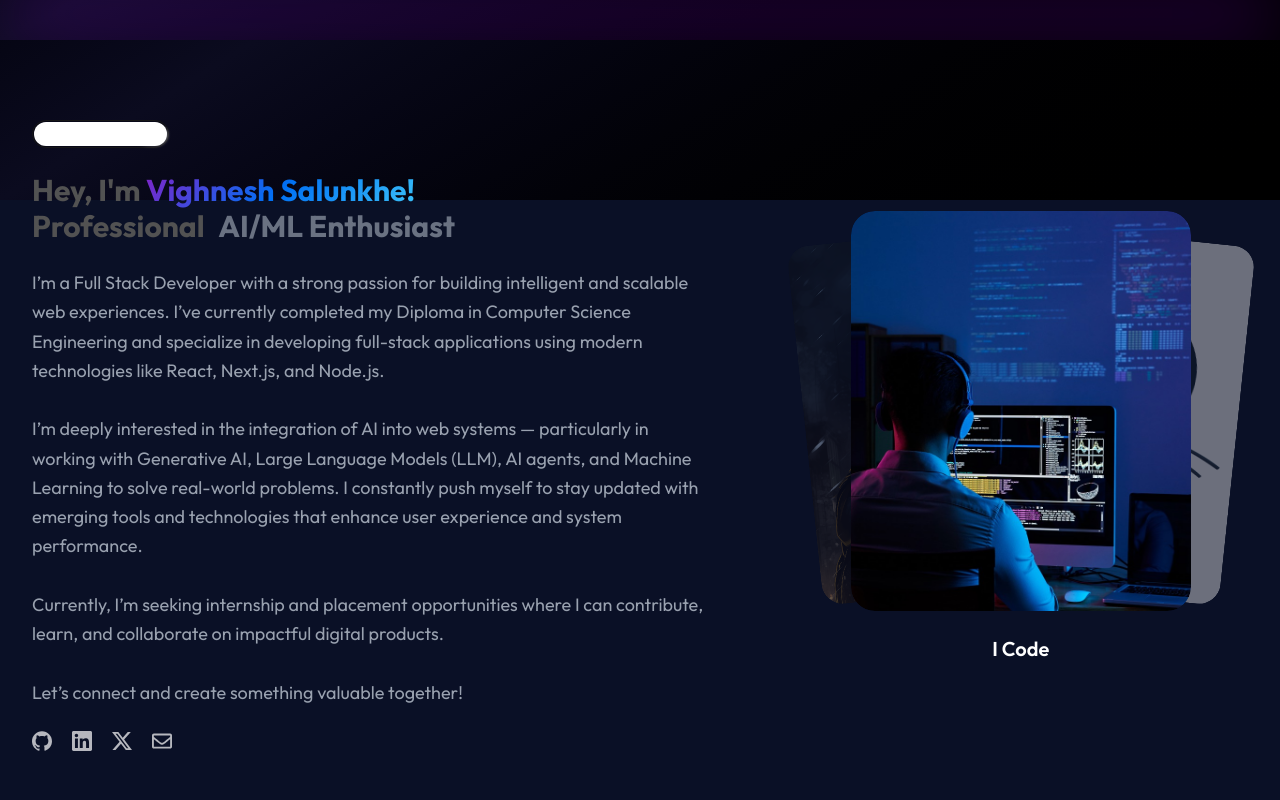
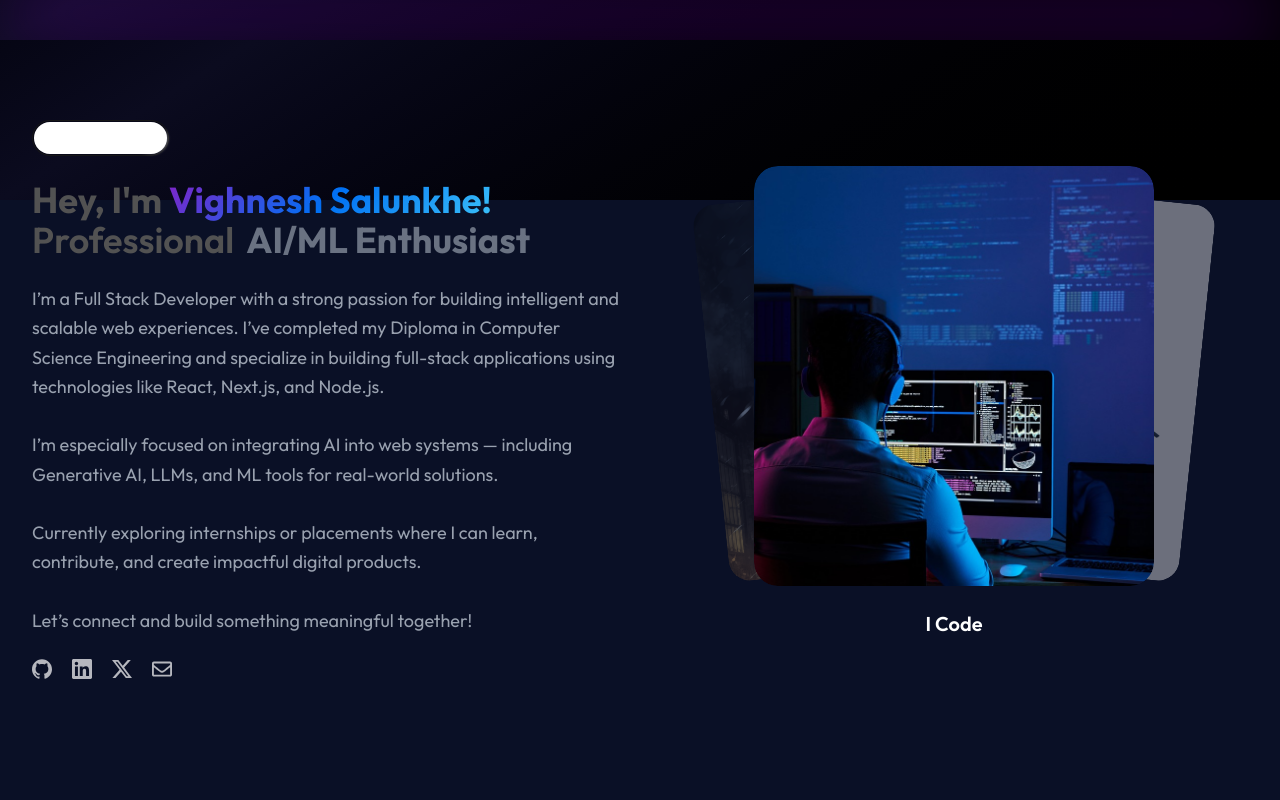
Before and after one commit to VighneshDevHub/Portfolio, a Next.js app: page /about in a window 1280 px wide. Shown: the part 600-1400 px from the top of the page. Built offline with nearby package versions, Linux system fonts and the light colour scheme.

Commit message:
fix: styling issues

```diff
--- a/app/about/AboutMe.tsx
+++ b/app/about/AboutMe.tsx
@@ -1,84 +1,77 @@
-import React from 'react'
-import Image from 'next/image'
-import { HoverBorderGradient } from '@/components/ui/HoverBorderGradient'
-import Link from 'next/link'
-import { SiX, SiLinkedin, SiGithub, SiMailboxdotorg } from "react-icons/si";
-import { FaHeart, FaRegEnvelope } from "react-icons/fa";
-import { FlipWords } from '@/components/ui/FlipWords';
-import { AuroraText } from '@/components/magicui/aurora-text';
-import CardCarousel from '@/components/ui/CardCarousel';
+"use client";
+
+import React from "react";
+import Image from "next/image";
+import Link from "next/link";
+import { HoverBorderGradient } from "@/components/ui/HoverBorderGradient";
+import { FlipWords } from "@/components/ui/FlipWords";
+import { AuroraText } from "@/components/magicui/aurora-text";
+import CardCarousel from "@/components/ui/CardCarousel";
+import { SiX, SiLinkedin, SiGithub } from "react-icons/si";
+import { FaRegEnvelope } from "react-icons/fa";
 
 const AboutMe: React.FC = () => {
-  const words = ["Full Stack Developer", "AI/ML Enthusiast", "Mobile App Developer", "UI/UX Designer", "Freelancer"];
+  const words = [
+    "Full Stack Developer",
+    "AI/ML Enthusiast",
+    "Mobile App Developer",
+    "UI/UX Designer",
+    "Freelancer",
+  ];
 
   return (
-    <section id="about" className="w-full max-w-7xl mx-auto px-8 py-20">
-      {/* Main Content */}
-      <div className="max-w-7xl mx-auto flex flex-col md:flex-row  justify-center items-center gap-20 px-">
-
-
+    <section id="about" className="w-full max-w-7xl mx-auto px-4 sm:px-6 md:px-8 py-16 sm:py-20">
+      <div className="flex flex-col-reverse md:flex-row items-center justify-between gap-10">
         {/* Bio Text */}
-        <div className="w-full md:w-6/8 space-y-6 ">
-          <div className=" flex  text-center">
+        <div className="w-full md:w-1/2 space-y-6">
+          <div className="flex justify-center md:justify-start">
             <HoverBorderGradient
               containerClassName="rounded-full"
               as="button"
-              className="dark:bg-black bg-white text-black dark:text-white flex items-center space-x-2"
+              className="dark:bg-black bg-white text-black dark:text-white flex items-center space-x-2 px-4 py-1.5"
             >
-              <span className="text-white text-sm font-semibold tracking-wide ">More About Me</span>
+              <span className="text-white text-sm font-semibold tracking-wide">
+                More About Me
+              </span>
             </HoverBorderGradient>
           </div>
 
-          <div className=" flex ">
-            <div className="text-2xl lg:text-3xl sm:text-2xl font-bold text-neutral-600 dark:text-neutral-400 tracking-normal">
-                    Hey, I'm <AuroraText className='font-bold'>Vighnesh Salunkhe!</AuroraText> <br />
-              <span className=' mr-2'>Professional </span><FlipWords words={words} className=' text-gray-500' /> <br />
+          <div className="  md:text-left text-2xl sm:text-3xl lg:text-4xl font-bold text-neutral-600 dark:text-neutral-400 tracking-normal">
+            Hey, I'm <AuroraText className="font-bold">Vighnesh Salunkhe!</AuroraText>
+            <br />
+            <div className="flex items-center gap-3 whitespace-nowrap overflow-hidden text-ellipsis max-w-full">
+              <span className=" text-neutral-600 dark:text-neutral-400 font-semibold">Professional</span>
+              <FlipWords words={words} className="text-gray-500 shrink-0" />
             </div>
           </div>
 
-          <p className="text-gray-400 text-[0.5rem] sm:text-lg leading-relaxed max-w-5xl mx-auto ">
+          <p className="text-gray-400 text-base sm:text-base md:text-lg leading-relaxed max-w-3xl mx-auto md:mx-0  md:text-left ">
             I’m a Full Stack Developer with a strong passion for building intelligent and scalable web experiences.
-            I’ve currently completed my Diploma in Computer Science Engineering and specialize in developing full-stack applications using modern technologies like React, Next.js, and Node.js.
-            <br /> <br /> I’m deeply interested in the integration of AI into web systems — particularly in working with Generative AI, Large Language Models (LLM), AI agents, and Machine Learning to solve real-world problems.
-            I constantly push myself to stay updated with emerging tools and technologies that enhance user experience and system performance.
-
+            I’ve completed my Diploma in Computer Science Engineering and specialize in building full-stack applications using technologies like React, Next.js, and Node.js.
             <br /><br />
-            Currently, I’m seeking internship and placement opportunities where I can contribute, learn, and collaborate on impactful digital products.
+            I’m especially focused on integrating AI into web systems — including Generative AI, LLMs, and ML tools for real-world solutions.
             <br /><br />
-            Let’s connect and create something valuable together!
+            Currently exploring internships or placements where I can learn, contribute, and create impactful digital products.
+            <br /><br />
+            Let’s connect and build something meaningful together!
           </p>
 
-          {/* Connect */}
-          <div>
-            <div className="flex space-x-5 text-xl text-white/70">
-              <Link href="https://github.com/VighneshDevHub" target="_blank">
-                <SiGithub />
-              </Link>
-              <Link href="https://linkedin.com/in/vighneshsalunkhe" target="_blank">
-                <SiLinkedin />
-              </Link>
-              <Link href="https://linkedin.com/in/vighneshsalunkhe" target="_blank">
-                <SiX />
-              </Link>
+          {/* Social Links */}
+          <div className="flex justify-center md:justify-start space-x-5 text-xl text-white/70">
+            <Link href="https://github.com/VighneshDevHub" target="_blank"><SiGithub /></Link>
+            <Link href="https://linkedin.com/in/vighneshsalunkhe" target="_blank"><SiLinkedin /></Link>
+            <Link href="https://twitter.com" target="_blank"><SiX /></Link>
+            <Link href="mailto:vighneshsalunkhe949@gmail.com"><FaRegEnvelope /></Link>
+          </div>
+        </div>
 
-              <Link href="mailto:vighneshsalunkhe949@gmail.com"><FaRegEnvelope />
-              </Link>
-
-
-            </div>
-          </div>
-
+        {/* Card Carousel */}
+        <div className="w-full md:w-1/2 flex items-center justify-center">
+          <CardCarousel />
         </div>
-        {/* Image Section (replace this block) */}
-<div className="relative w-full md:w-1/2 flex items-center justify-center">
-  <CardCarousel />
-</div>
-
-
-
       </div>
     </section>
-  )
-}
+  );
+};
 
-export default AboutMe
+export default AboutMe;
--- a/app/contact/ContactPage.tsx
+++ b/app/contact/ContactPage.tsx
@@ -161,11 +161,11 @@ export default function ContactPage() {
               <div>
                 <HoverBorderGradient
                   as="div"
-                  className="px-6 py-3 text-base"
+                  className="px-6 py-3 text-base hover:cursor-pointer"
                 >
                   <button
                     type="submit"
-                    className="flex items-center gap-2 text-white font-medium"
+                    className="flex items-center gap-2 text-white font-medium hover:cursor-pointer"
                     disabled={loading}
                     suppressHydrationWarning
                   >
--- a/app/projects/[slug]/page.tsx
+++ b/app/projects/[slug]/page.tsx
@@ -1,7 +1,7 @@
 import { Project, projects } from "@/data/projectData";
 import { notFound } from "next/navigation";
 import Image from "next/image";
-import { Github, ExternalLink, CheckCircle, Award} from "lucide-react";
+import { Github, ExternalLink, CheckCircle, Award } from "lucide-react";
 import React from "react";
 
 interface ProjectDetailPageProps {
@@ -22,8 +22,13 @@ const ProjectDetailPage = async ({ params }: ProjectDetailPageProps) => {
             <section className="lg:col-span-8">
                 {/* Title & Description */}
                 <div className="mb-8">
-                    <h1 className="text-5xl font-extrabold gradient-text">{project.title}</h1>
-                    <p className="text-lg text-gray-300 mt-4 max-w-2xl">{project.description}</p>
+                    <h1 className="text-3xl sm:text-4xl md:text-5xl font-extrabold gradient-text leading-tight">
+                        {project.title}
+                    </h1>
+                    <p className="text-base sm:text-lg text-gray-300 mt-4 max-w-2xl">
+                        {project.description}
+                    </p>
+
                 </div>
 
                 {/* Cover Image */}
@@ -33,7 +38,7 @@ const ProjectDetailPage = async ({ params }: ProjectDetailPageProps) => {
                         alt={`${project.title} Cover Image`}
                         width={1200}
                         height={500}
-                        className="w-full h-[400px] object-cover hover:scale-105 transition-transform duration-500"
+                        className="w-full h-[220px] sm:h-[300px] md:h-[400px] object-cover hover:scale-105 transition-transform duration-500"
                         priority
                     />
                 </div>
@@ -110,8 +115,7 @@ const ProjectDetailPage = async ({ params }: ProjectDetailPageProps) => {
                     <div className="text-sm text-gray-400 flex items-center gap-2">
                         <span className="font-medium text-white">Status:</span>
                         <span
-                            className={`px-2 py-0.5 text-xs font-medium rounded-full ${
-                                project.status === "Completed"
+                            className={`px-2 py-0.5 text-xs font-medium rounded-full ${project.status === "Completed"
                                 ? "bg-green-700 text-white"
                                 : project.status === "In Progress"
                                     ? "bg-yellow-600 text-black"
--- a/components/BlogSection.tsx
+++ b/components/BlogSection.tsx
@@ -81,7 +81,7 @@ const BlogSection: React.FC = () => {
       <div className="grid gap-10 sm:grid-cols-1 md:grid-cols-2 lg:grid-cols-3 ">
         {blogs.map((blog) => (
           <Link key={blog.id} href='/blogs' className="group">
-            <div className="relative h-[500px] bg-white/5 backdrop-blur-md border border-white/10 rounded-2xl overflow-hidden shadow-lg hover:shadow-[0_0_30px_#a78bfa99] transition duration-300 transform hover:-translate-y-1 active:scale-[0.98]">
+            <div className="relative lg:h-[500px] bg-white/5 backdrop-blur-md border border-white/10 rounded-2xl overflow-hidden shadow-lg hover:shadow-[0_0_30px_#a78bfa99] transition duration-300 transform hover:-translate-y-1 active:scale-[0.98]">
               <div className="relative w-full aspect-video overflow-hidden">
                 <Image
                   src={blog.image}
@@ -114,7 +114,7 @@ const BlogSection: React.FC = () => {
                     </span>
                   ))}
                 </div>
-                <div className="mt-4 text-sm font-medium bg-white text-center rounded-2xl p-2">
+                <div className="mt-5 text-sm font-medium bg-white text-center rounded-2xl p-2">
                   <span className="gap-1 text-black ">
                     Read More
                   </span>
--- a/components/Footer.tsx
+++ b/components/Footer.tsx
@@ -1,7 +1,7 @@
 "use client";
 import React from "react";
 
-import {SiX, SiLinkedin, SiGithub, SiMailboxdotorg} from "react-icons/si";
+import { SiX, SiLinkedin, SiGithub, SiMailboxdotorg } from "react-icons/si";
 import { FaHeart, FaRegEnvelope } from "react-icons/fa";
 
 import Link from "next/link";
@@ -13,7 +13,7 @@ const Footer: React.FC = () => {
         {/* Personal Intro */}
         <div>
           <h2 className="text-lg font-semibold mb-2">Vighnesh Salunkhe</h2>
-          <p className="text-white/70 ">
+          <p className="text-neutral-400 text-balance">
             Full Stack Developer & AI Explorer based in India. Passionate about
             building scalable, fast, and future-proof digital solutions.
           </p>
@@ -21,18 +21,18 @@ const Footer: React.FC = () => {
 
         {/* Quick Links */}
         <div>
-          <h2 className="text-lg font-semibold mb-2">Quick Links</h2>
-          <ul className="space-y-2 text-[1rem] text-white/70">
-            <li>
+          <h2 className="lg:text-lg font-semibold mb-2">Quick Links</h2>
+          <ul className="space-y-2 text-[1rem] text-neutral-400 ">
+            <li className="hover:text-white">
               <Link href="/about">About Me</Link>
             </li>
-            <li>
+            <li className="hover:text-white">
               <Link href="/projects">Projects</Link>
             </li>
-            <li>
+            <li className="hover:text-white">
               <Link href="/blogs">Blog</Link>
             </li>
-            <li>
+            <li className="hover:text-white">
               <Link href="/resume" target="_blank" rel="noopener noreferrer">
                 Resume
               </Link>
@@ -45,16 +45,17 @@ const Footer: React.FC = () => {
           <h2 className="text-lg font-semibold mb-2">Connect</h2>
           <div className="flex space-x-4 mt-2 text-xl text-white/70">
             <Link href="https://github.com/VighneshDevHub" target="_blank">
-              <SiGithub />
+              <SiGithub className="hover:text-white" />
             </Link>
             <Link href="https://linkedin.com/in/vighneshsalunkhe" target="_blank">
-              <SiLinkedin />
+              <SiLinkedin className="hover:text-white" />
             </Link>
             <Link href="https://linkedin.com/in/vighneshsalunkhe" target="_blank">
-              <SiX />
+              <SiX className="hover:text-white" />
             </Link>
 
-            <Link href="mailto:vighneshsalunkhe949@gmail.com"><FaRegEnvelope />
+            <Link href="mailto:vighneshsalunkhe949@gmail.com">
+              <FaRegEnvelope className="hover:text-white" />
             </Link>
 
 
@@ -63,16 +64,16 @@ const Footer: React.FC = () => {
 
         {/* Placeholder or Additional Info */}
         <div>
-  <h2 className="text-lg font-semibold mb-2">Availability</h2>
-  <p className="text-white/70 text-sm">
-    Currently open to freelance projects, collaborations, and full-time roles. Let's build something impactful together.
-  </p>
-</div>
+          <h2 className="text-lg font-semibold mb-2">Availability</h2>
+          <p className="text-neutral-400 text-balance">
+            Currently open to freelance projects, collaborations, and full-time roles. Let's build something impactful together.
+          </p>
+        </div>
 
       </div>
 
       {/* Bottom Bar */}
-      <div className="mt-10 border-t border-white/10 pt-6 flex flex-col md:flex-row justify-between items-center text-sm text-white/50">
+      <div className="mt-10 border-t border-white/10 pt-6 flex flex-col md:flex-row justify-between items-center lg:text-[0.9rem] text-sm text-white/50">
         <p>
           &copy; {new Date().getFullYear()} Vighnesh Salunkhe. All rights reserved.
         </p>
--- a/components/Hero.tsx
+++ b/components/Hero.tsx
@@ -90,7 +90,7 @@ const Hero: React.FC = () => {
              before:opacity-60"
             >
                 <div
-                    className="absolute top-[35%] -left-1/2 w-[200%] h-[800px] sm:h-[1200px] md:h-[1500px] lg:h-[1800px]
+                    className="absolute lg:top-[35%] top-[35%] -left-1/2 w-[200%] h-[800px] sm:h-[1200px] md:h-[1500px] lg:h-[1800px]
                rounded-[100%] border-t-[1px] sm:border-t-2 md:border-t-3 lg:border-t-4 border-t-white bg-[#0a0a0a]
                shadow-[inset_0_1px_10px_white,0_-3px_8px_4px_rgba(255,255,255,0.25)]
                sm:shadow-[inset_0_1px_15px_white,0_-4px_10px_5px_rgba(255,255,255,0.3)]
--- a/components/ui/CardCarousel.tsx
+++ b/components/ui/CardCarousel.tsx
@@ -9,7 +9,7 @@ const cards = [
   { img: "/Images/coder.jpg", text: "I Code" },
   { img: "/Images/batman.png", text: "I Gym" },
   { img: "/Images/labtocat.png", text: "I Eat" },
-   { img: "/Images/batman.png", text: "I Gym" },
+  { img: "/Images/batman.png", text: "I Gym " },
 ];
 
 const CardCarousel = () => {
@@ -33,17 +33,17 @@ const CardCarousel = () => {
       case 0:
         return "z-30 scale-100 translate-x-0 rotate-0 opacity-100";
       case 1:
-        return "z-20 scale-90 -translate-x-16 -rotate-6 opacity-40";
+        return "z-20 scale-90 -translate-x-12 sm:-translate-x-16 -rotate-6 opacity-40";
       case 2:
-        return "z-10 scale-90 translate-x-16 rotate-6 opacity-40";
+        return "z-10 scale-90 translate-x-12 sm:translate-x-16 rotate-6 opacity-40";
       default:
         return "hidden";
     }
   };
 
   return (
-    <div className="w-full flex flex-col items-center justify-center">
-      <div className="relative w-[300px] h-[420px] sm:w-[340px] sm:h-[400px]">
+    <div className="w-full flex flex-col items-center justify-center px-4">
+      <div className="relative w-[90%] max-w-[320px] sm:max-w-[360px] md:max-w-[400px] h-[400px] sm:h-[420px]">
         {cards.map((card, index) => (
           <motion.div
             key={index}
@@ -54,6 +54,7 @@ const CardCarousel = () => {
               alt={card.text}
               fill
               className="object-cover rounded-3xl"
+              sizes="(max-width: 768px) 100vw, 360px"
             />
           </motion.div>
         ))}
@@ -67,7 +68,7 @@ const CardCarousel = () => {
             animate={{ opacity: 1, y: 0 }}
             exit={{ opacity: 0, y: -10 }}
             transition={{ duration: 0.4 }}
-            className="text-white text-lg sm:text-xl font-semibold text-center"
+            className="text-white text-base sm:text-lg md:text-xl font-semibold text-center"
           >
             {cards[currentIndex].text}
           </motion.p>
--- a/components/ui/InfiniteMovingCards.tsx
+++ b/components/ui/InfiniteMovingCards.tsx
@@ -80,7 +80,7 @@ export const InfiniteMovingCards: React.FC<InfiniteMovingCardsProps> = ({
         {items.map((item) => (
           <li
             key={item.id}
-            className="relative w-[350px] max-w-full shrink-0 rounded-2xl border border-zinc-200 bg-[linear-gradient(180deg,#fafafa,#f5f5f5)] px-6 py-6 md:w-[400px] dark:border-zinc-700 dark:bg-[linear-gradient(180deg,#27272a,#18181b)] shadow-xl"
+            className="relative w-[300px] max-w-full shrink-0 rounded-2xl border border-zinc-200 bg-[linear-gradient(180deg,#fafafa,#f5f5f5)] px-6 py-6 md:w-[400px] dark:border-zinc-700 dark:bg-[linear-gradient(180deg,#27272a,#18181b)] shadow-xl"
           >
             <blockquote className="flex flex-col gap-4  ">
               <p className="text-sm leading-relaxed text-neutral-800 dark:text-gray-100">
```
Also changed, not shown: components/CTA.tsx (+25 -12 lines). Lines whose indentation alone changed are shown as unchanged.
